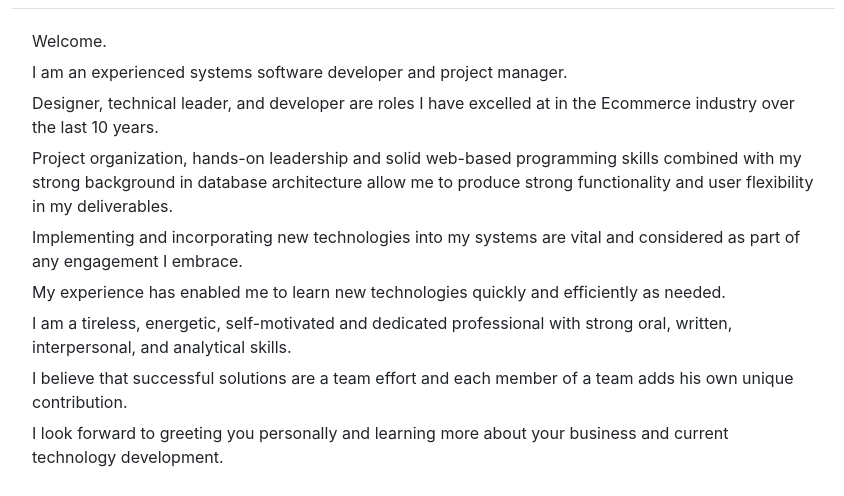
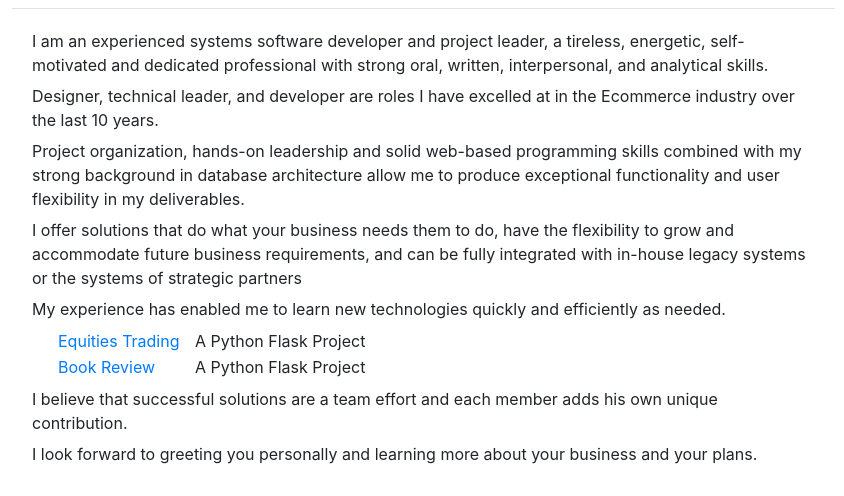
Before and after one commit to ritacarp/about-me, a Flask app: page / in a window 1280 px wide. Shown: the part 1645-2141 px from the top of the page, without its empty margins (3-847 px from the left). After the commit the page ends 2109 px from the top, so only its background shows below. Run offline with Flask 2, Linux system fonts and the light colour scheme; some libraries are stand-ins or nearby versions.

Commit message:
updated resume

```diff
--- a/templates/hello.html
+++ b/templates/hello.html
@@ -58,15 +58,19 @@
 
 
 
-	              <div style="padding-bottom:7px;">Welcome.</div>
-	              <div style="padding-bottom:7px;">I am an experienced systems software developer and project manager.</div>
+	              <div style="padding-bottom:7px;">I am an experienced systems software developer and project leader, a tireless, energetic, self-motivated and dedicated professional with strong oral, written, interpersonal, and analytical skills.</div>
 	              <div style="padding-bottom:7px;">Designer, technical leader, and developer are roles I have excelled at in the Ecommerce industry over the last 10 years.</div>
-	              <div style="padding-bottom:7px;">Project organization, hands-on leadership and solid web-based programming skills combined with my strong background in database architecture allow me to produce strong functionality and user flexibility in my deliverables.</div>
-	              <div style="padding-bottom:7px;">Implementing and incorporating new technologies into my systems are vital and considered as part of any engagement I embrace.</div>
+	              <div style="padding-bottom:7px;">Project organization, hands-on leadership and solid web-based programming skills combined with my strong background in database architecture allow me to produce exceptional functionality and user flexibility in my deliverables.</div>
+	              <div style="padding-bottom:7px;">I offer solutions that do what your business needs them to do, have the flexibility to grow and accommodate future business requirements, and can be fully integrated with in-house legacy systems or the systems of strategic partners</div>
 	              <div style="padding-bottom:7px;">My experience has enabled me to learn new technologies quickly and efficiently as needed.</div>
-	              <div style="padding-bottom:7px;">I am a tireless, energetic, self-motivated and dedicated professional with strong oral, written, interpersonal, and analytical skills.</div>
-	              <div style="padding-bottom:7px;">I believe that successful solutions are a team effort and each member of a team adds his own unique contribution.</div>
-	              <div style="padding-bottom:7px;">I look forward to greeting you personally and learning more about your business and current technology development.</div>
+	              <div style="padding-bottom:7px;padding-left:25px;">
+	              <table>
+	                <tr><td><a href="https://flask-equities.herokuapp.com/" target="_blank">Equities Trading</a>&nbsp;&nbsp;&nbsp;</td><td>A Python Flask Project</td></tr>
+	                <tr><td><a href="https://flask-bookreviews.herokuapp.com/" target="_blank">Book Review</a>&nbsp;&nbsp;&nbsp;</td><td>A Python Flask Project</td></tr>
+	              </table>
+	              </div>
+	              <div style="padding-bottom:7px;"><td>I believe that successful solutions are a team effort and each member adds his own unique contribution.</div>
+	              <div style="padding-bottom:7px;"><td>I look forward to greeting you personally and learning more about your business and your plans.</div>
 
 
 	               <!--
@@ -124,12 +128,11 @@
 	            <div class="card-body">
                   <div>
 	                <ul class="card-body" style="list-style-type: square;">
-	                   <li><strong>Development Languages:</strong>  C, Python, SQL, CFML, JavaScript, jQuery, Bootstrap, XML, HTML, CSS</li>
-	                   <li><strong>Web services access protocols:</strong>  SOAP, REST, EDI, Amazon MWS</li>
-	                   <li><strong>DBMS:</strong>  Microsoft SQL Server</li>
-	                   <li><strong>Web Servers:</strong> ColdFusion, IIS</li>
+	                   <li><strong>Languages:</strong>  Python, SQL, SQL ORMs, Coldfusion CFML</li>
+	                   <li><strong>Web Technologies:</strong>  JavaScript, jQuery, HTML, CSS, AJAX, XML, JSON, SOAP, REST, EDI, Amazon MWS, GIT</li>
+	                   <li><strong>Databases:</strong>  Python, SQL, SQL ORMs, Coldfusion CFML</li>
+	                   <li><strong>Web Servers:</strong> ColdFusion, Heroku, IIS</li>
 	                   <li><strong>Operating Systems:</strong> Windows</li>
-	                   <li><strong>IDEs:</strong> SQL Server Management Studio, Sublime Text</li>
 	                   <li><strong>ERP:</strong> Epicor	</li>
 	                   <li><strong>Custom Applications:</strong>  Marketing, Human Resources, Workforce Management, eCommerce, Automotive, Pharmaceutical, Optical Character Recognition</li>
 	                   <li><strong>eCommerce Platforms:</strong> Amazon,Channel Advisor, Rakuten, Shopify, SellerCloud, Shipstation, eBay, Lightspeed, Volusion, OMX/OrderMotion</li>
```
